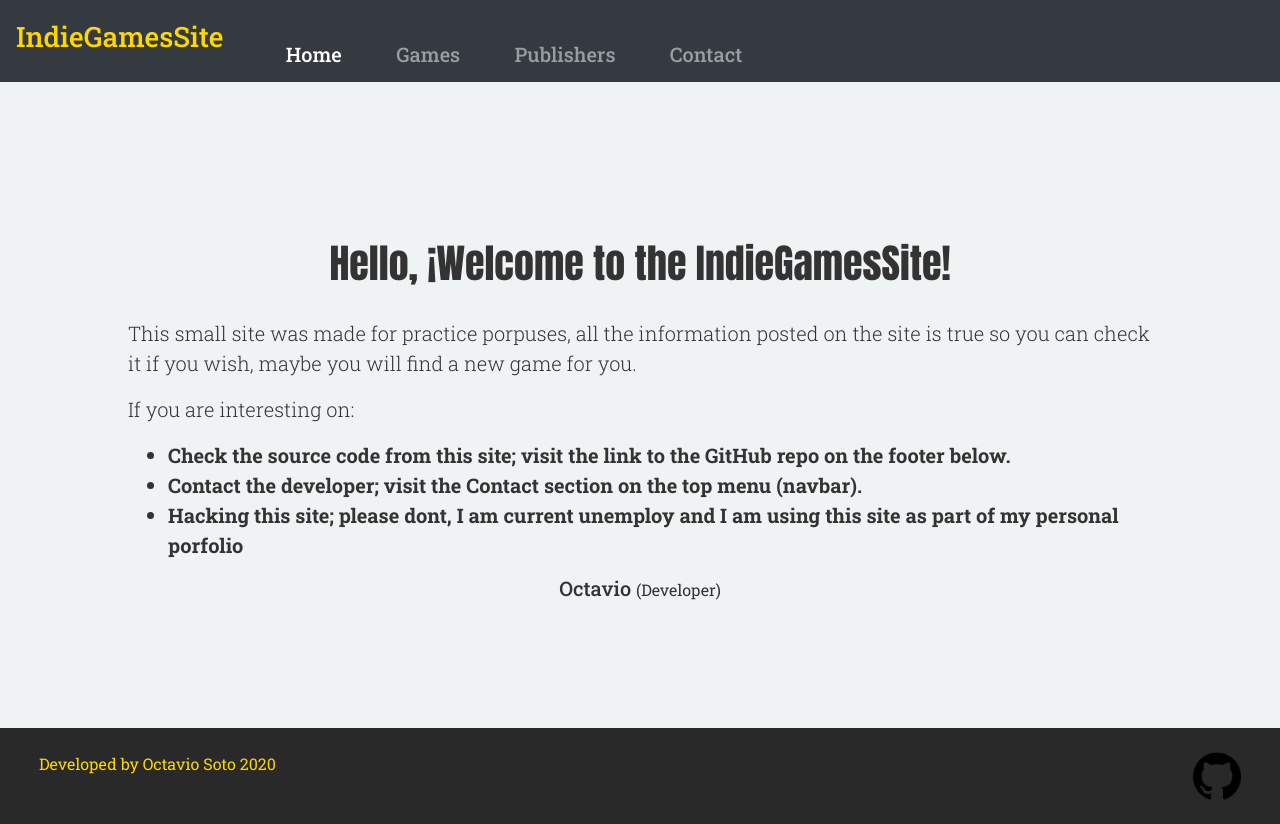
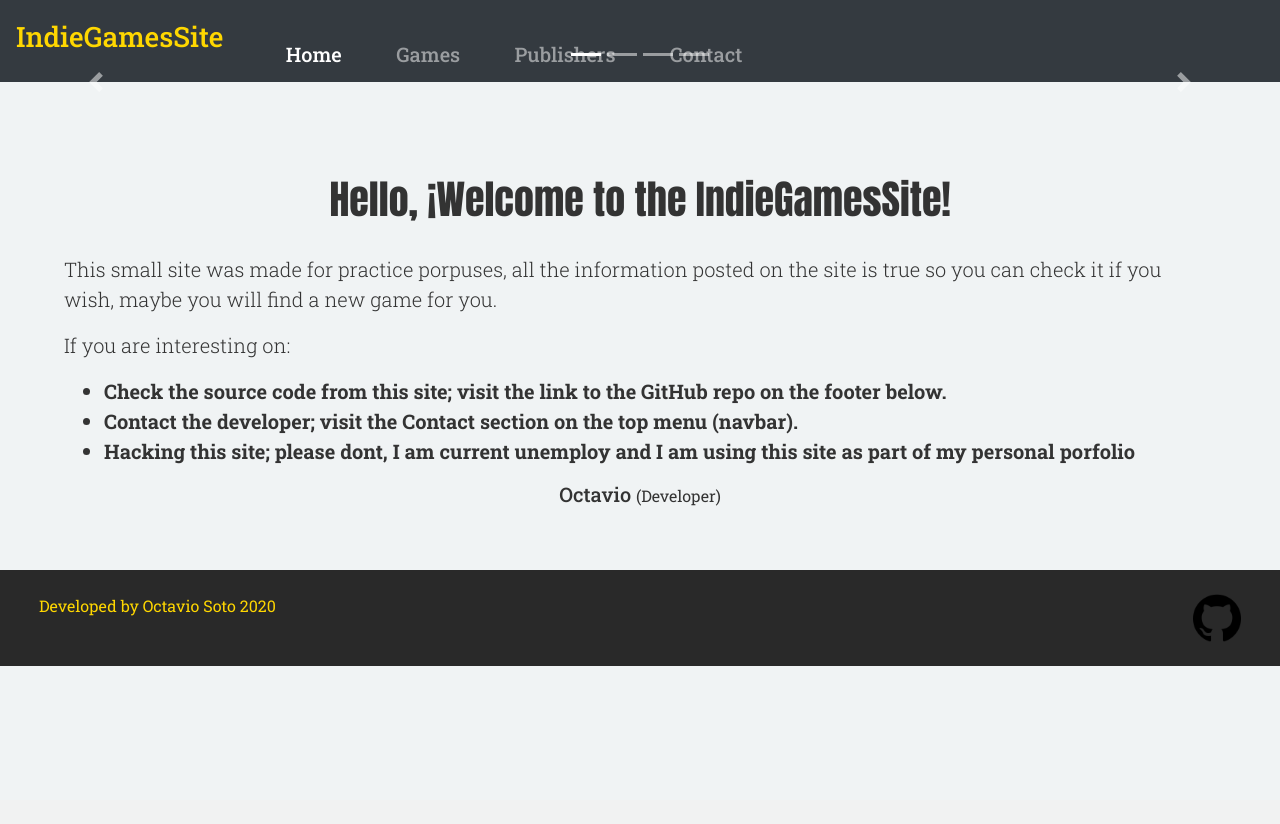
Before and after one commit to TheRealTau/My-Indie-Games-Django-Site, a Django app: page / in a window 1280 px wide. After the commit the page ends 666 px from the top, so only its background shows below. Run offline with Django 3.2, Linux system fonts and the light colour scheme; data that the repository does not hold is empty; some libraries are stand-ins or nearby versions.

Commit message:
Added carousel element on index template

```diff
--- a/IndieGamesSite/core/templates/core/index.html
+++ b/IndieGamesSite/core/templates/core/index.html
@@ -3,6 +3,37 @@
 {% block title %}Home{% endblock %}
 <!--CONTENT-->
 {% block content %}
+  <div id="carouselIndicators" class="carousel slide" data-ride="carousel">
+    <ol class="carousel-indicators">
+      <li data-target="#carouselIndicators" data-slide-to="0" class="active"></li>
+      <li data-target="#carouselIndicators" data-slide-to="1"></li>
+      <li data-target="#carouselIndicators" data-slide-to="2"></li>
+      <li data-target="#carouselIndicators" data-slide-to="3"></li>
+    </ol>
+    <div class="carousel-inner">
+      {% for game in recent_games %}
+        {% if forloop.first %}
+          <div class="carousel-item active">
+        {% else %}
+          <div class="carousel-item">
+        {% endif %}
+          <img src="{{ game.cover.url }}" class="img-fluid" alt="Game cover image">
+          <div class="carousel-caption d-none d-md-block">
+            <a href="{% url 'game_detail' game.id %}"><h1>{{ game.title }}</h1></a>
+          </div>
+        </div>
+      {% endfor %}
+    </div>
+    <a class="carousel-control-prev" href="#carouselIndicators" role="button" data-slide="prev">
+      <span class="carousel-control-prev-icon" aria-hidden="true"></span>
+      <span class="sr-only">Previous</span>
+    </a>
+    <a class="carousel-control-next" href="#carouselIndicators" role="button" data-slide="next">
+      <span class="carousel-control-next-icon" aria-hidden="true"></span>
+      <span class="sr-only">Next</span>
+    </a>
+  </div>
+
   <div class="row index_content">
     <h1>Hello, ¡Welcome to the IndieGamesSite!</h1>
     <p>
--- a/IndieGamesSite/core/views.py
+++ b/IndieGamesSite/core/views.py
@@ -1,5 +1,9 @@
 from django.shortcuts import render
+from games.models import Game
+# from ..games.models import Game
 
 # Create your views here.
 def index(request):
-    return render(request, 'core/index.html')
+    recent_games = Game.objects.filter().order_by('pub_date')[:4]
+    context = {'recent_games': recent_games}
+    return render(request, 'core/index.html', context)
--- a/IndieGamesSite/static/core/style.css
+++ b/IndieGamesSite/static/core/style.css
@@ -16,13 +16,35 @@ body {
     background-color: #F0F3F4;
 }
 
+.carousel-inner  img {
+    height : 400px;
+    width : 100%;
+    object-fit: cover;
+    /* padding: 7vw auto 2vw auto; */
+}
+
+.carousel-inner  h1 {
+    color: white;
+    font-family: 'Aton';
+    font-weight: 900;
+    font-size: 70px;
+    -webkit-text-stroke: 1px black;
+    text-decoration: none;
+}
+
+.carousel-inner a {
+    color: white;
+    text-decoration: none;
+}
+
 .index_content {
-    margin: 10%;
+    margin: 5vw;
     color: #333333;
     font-size: 20px;
     font-weight: 300;
     text-align: left;
 }
+
 
 .index_content h1 {
     font-family: 'Aton';
```
Lines whose indentation alone changed are shown as unchanged.
